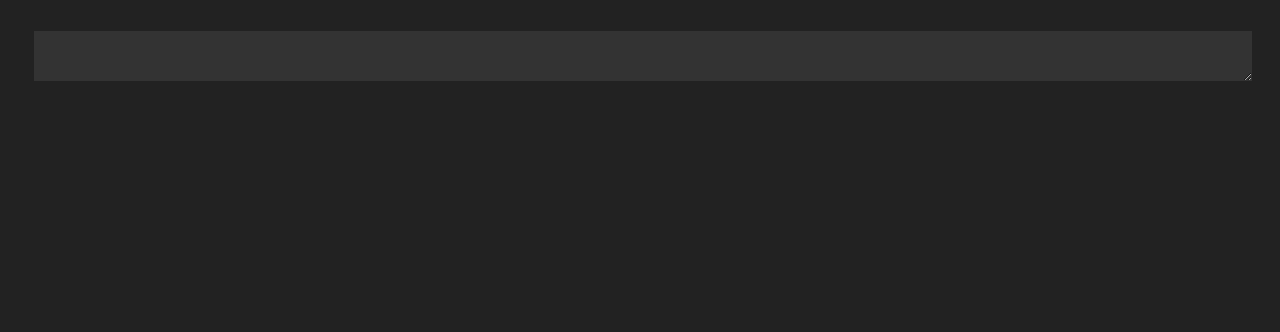
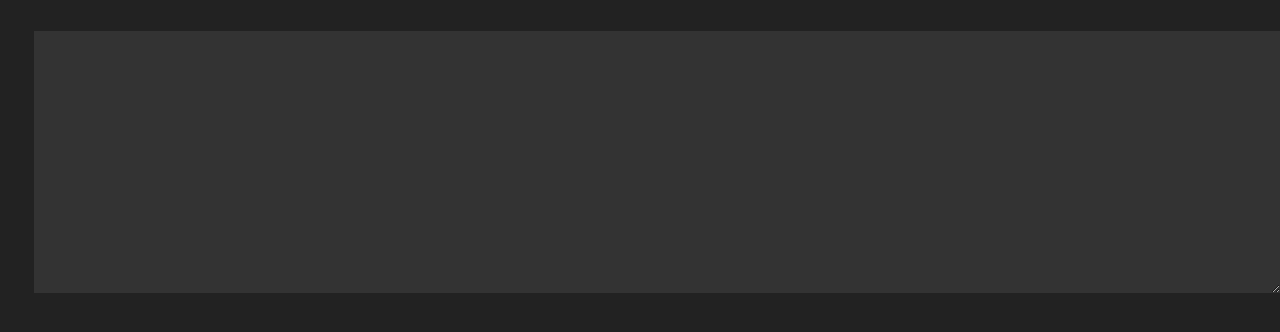
Before and after one commit to fsrv-xyz/ama-webapp, a plain HTML site: page ui/index.html in a window 1280 px wide. Shown: the part 128-460 px from the top of the page. Drawn offline with Linux system fonts and the light colour scheme.

Commit message:
fix(style): adjust ui styling (job 34259; pod style_cop-23s3ff)

```diff
--- a/ui/css/styleshee.css
+++ b/ui/css/styleshee.css
@@ -7,11 +7,12 @@ body {
 
 textarea {
     width: 100%;
-    height: 100%;
+    height: auto;
     background-color: #333333;
     color: white;
     border: 1px solid #222222;
     font-size: 20px;
+    padding: 1rem;
 }
 
 pre {
--- a/ui/index.html
+++ b/ui/index.html
@@ -8,7 +8,7 @@
 </head>
 <body>
 <h1>AMA</h1>
-<textarea id="text-input" placeholder="Enter something" type="text"> </textarea>
+<textarea id="text-input" rows="10" placeholder="Enter something" type="text"> </textarea>
 <div id="result">
     <pre id="result-text"></pre>
 </div>
```
